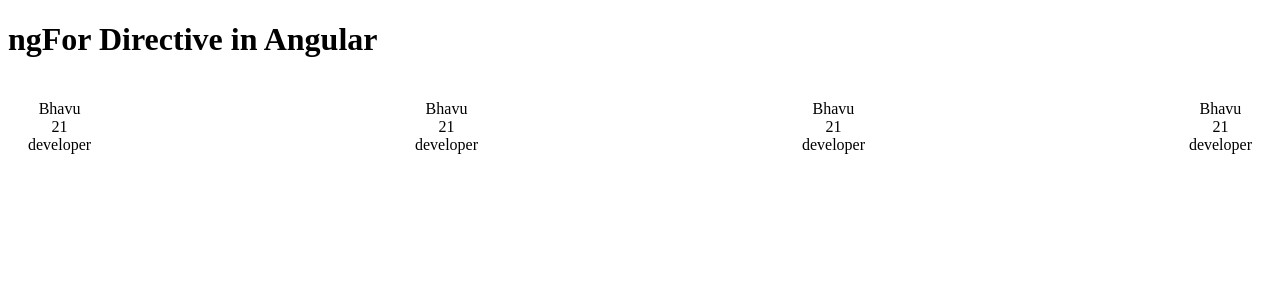
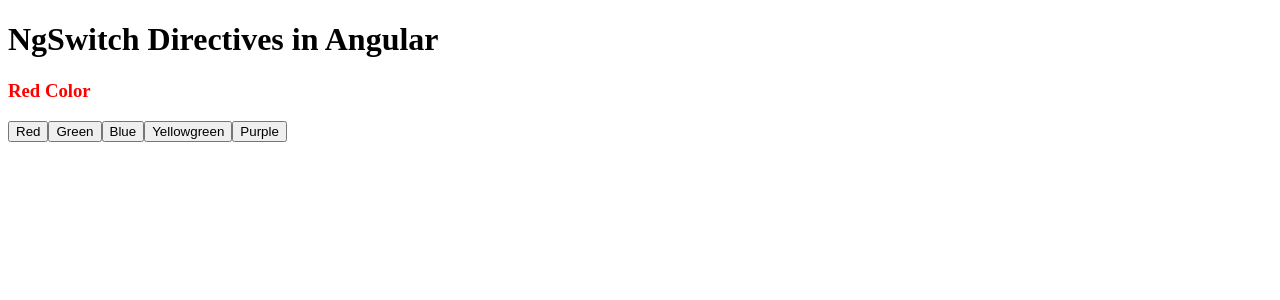
Before and after one commit to Bhavu7/Angular-v20, an Angular app: page / in a window 1280 px wide. Shown: the top 300 px of the page. Built offline with nearby package versions, Linux system fonts and the light colour scheme.

Commit message:
ngSwitch Directive in Angular

```diff
--- a/src/app/app.html
+++ b/src/app/app.html
@@ -210,7 +210,6 @@
 <input (input)="changeName($event)" type="text" placeholder="Enter name">
 <h3>{{name}}</h3> -->
 
-
 <!-- <h1>To Do List</h1>
 
 <input [(ngModel)]="task" type="text" placeholder="Enter New Task">
@@ -234,18 +233,16 @@
 <h1 [style.fontSize]="zoom ? headingSizeBig : headingSizeSmall">Heading</h1>
 <button (click)="updateHeading()">Update Heading</button> -->
 
-
 <!-- <h1>Directives in Angular</h1>
 
 <h3 *ngIf="show">Heading Tag</h3> -->
-<h1>ngFor Directive in Angular</h1>
+<!-- <h1>ngFor Directive in Angular</h1> -->
 
 <!-- <ul>
   <li *ngFor="let student of students">{{student}}</li>
 </ul> -->
 
-
-<ul>
+<!-- <ul>
   <li *ngFor="let students of studentsData">
     <ul style="display: flex; flex-direction: column;">
       <li>{{students.name}}</li>
@@ -253,4 +250,20 @@
       <li>{{students.prof}}</li>
     </ul>
   </li>
-</ul>
+</ul> -->
+
+<h1>NgSwitch Directives in Angular</h1>
+
+<div [ngSwitch]="color">
+  <h3 *ngSwitchCase="'red'" style="color: red">Red Color</h3>
+  <h3 *ngSwitchCase="'green'" style="color: green">Green Color</h3>
+  <h3 *ngSwitchCase="'blue'" style="color: blue">Blue Color</h3>
+  <h3 *ngSwitchCase="'yellowgreen'" style="color: yellowgreen">Yellowgreen Color</h3>
+  <h3 *ngSwitchCase="'purple'" style="color: purple">Purple Color</h3>
+</div>
+
+<button (click)="changeColor('red')">Red</button>
+<button (click)="changeColor('green')">Green</button>
+<button (click)="changeColor('blue')">Blue</button>
+<button (click)="changeColor('yellowgreen')">Yellowgreen</button>
+<button (click)="changeColor('purple')">Purple</button>
--- a/src/app/app.ts
+++ b/src/app/app.ts
@@ -3,12 +3,12 @@ import { Login } from './login/login';
 import { Signup } from './signup/signup';
 import { Profile } from './profile/profile.component';
 import { FormsModule } from '@angular/forms';
-import { NgFor, NgIf } from '@angular/common';
+import { NgFor, NgIf, NgSwitch, NgSwitchCase } from '@angular/common';
 
 @Component({
   selector: 'app-root',
   // imports: [Login, Signup, Profile],
-  imports: [NgIf, NgFor],
+  imports: [NgIf, NgFor, NgSwitch, NgSwitchCase],
   templateUrl: './app.html',
   styleUrl: './app.css'
 })
@@ -283,24 +283,30 @@ export class App {
 
   // show = true;
   // students = ['Ajju', 'Dev', 'Harsh', 'Amit', 'Jeet', 'Divya', 'Het']
-  studentsData = [{
-    name: 'Bhavu',
-    age: 21,
-    prof: 'developer'
-  },
-  {
-    name: 'Bhavu',
-    age: 21,
-    prof: 'developer'
-  },
-  {
-    name: 'Bhavu',
-    age: 21,
-    prof: 'developer'
-  },
-  {
-    name: 'Bhavu',
-    age: 21,
-    prof: 'developer'
-  }]
+  // studentsData = [{
+  //   name: 'Bhavu',
+  //   age: 21,
+  //   prof: 'developer'
+  // },
+  // {
+  //   name: 'Bhavu',
+  //   age: 21,
+  //   prof: 'developer'
+  // },
+  // {
+  //   name: 'Bhavu',
+  //   age: 21,
+  //   prof: 'developer'
+  // },
+  // {
+  //   name: 'Bhavu',
+  //   age: 21,
+  //   prof: 'developer'
+  // }]
+
+  color = 'red'
+
+  changeColor(color : string){
+    this.color = color;
+  }
 }
```
